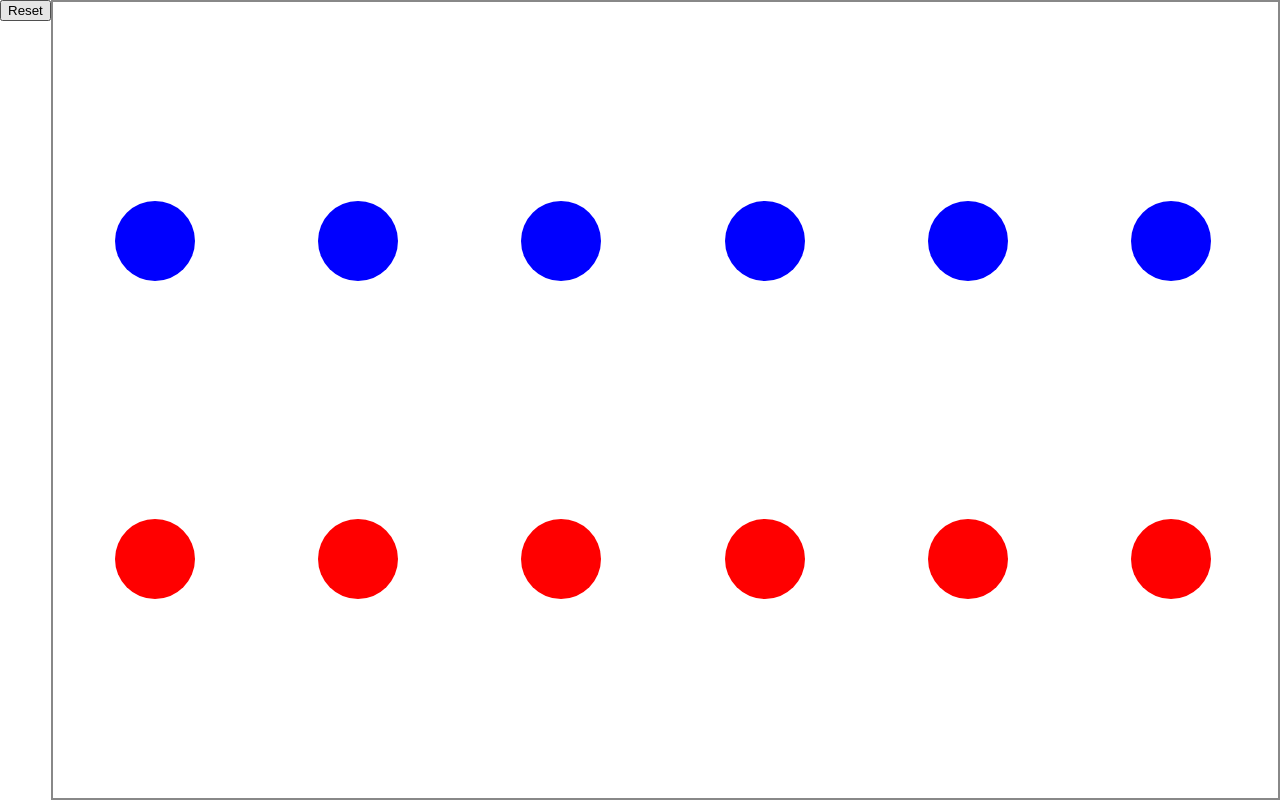
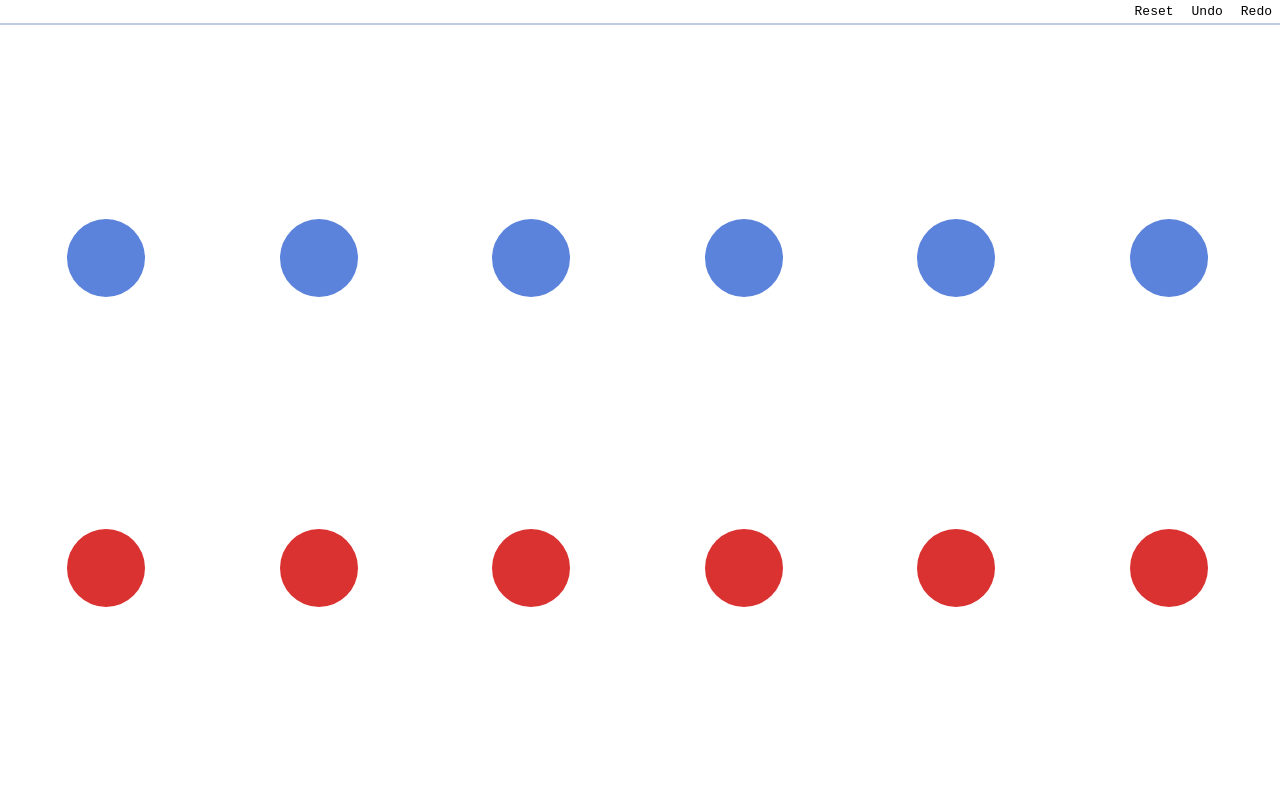
Before and after one commit to math2001/touch-training, a website built with webpack: page src/index.html in a window 1280 px wide. Built offline with nearby package versions, Linux system fonts and the light colour scheme.

Commit message:
use nicer colors and setup toolbar

```diff
--- a/src/index.html
+++ b/src/index.html
@@ -8,6 +8,8 @@
 <body>
   <div class="toolbar">
     <button id="toolbar-btn-reset">Reset</button>
+    <button id="undo">Undo</button>
+    <button id="redo">Redo</button>
   </div>
 </body>
 </html>
--- a/src/style.css
+++ b/src/style.css
@@ -7,27 +7,41 @@ body {
   padding: 0;
   height: 100vh;
   display: flex;
-  flex-direction: vertical;
+  flex-direction: column;
+  font-family: monospace;
+}
+
+.toolbar {
+  padding: 0 0px;
+  text-align: center;
+  display: flex;
+  justify-content: right;
+  gap: 2px;
+  border-bottom: 2px solid rgb(191, 202, 228);
+}
+
+.toolbar button {
+  background: none;
+  border: none;
+  border-radius: 2px;
+  font-size: inherit;
+  font-family: inherit;
+  padding: 4px 8px;
 }
 
 .field {
   position: relative;
   width: 100%;
   height: 100%;
-  border: 2px solid #888;
 }
 
 .player {
   border-radius: 100%;
-  background-color: blue;
+  background-color: rgb(91, 131, 219);
   display: block;
   position: absolute;
 }
 
 .player.attack {
-  background-color: red;
+  background-color: rgb(218, 49, 49);
 }
-
-.player:hover {
-  outline: 2px solid #ccc;
-}
```
